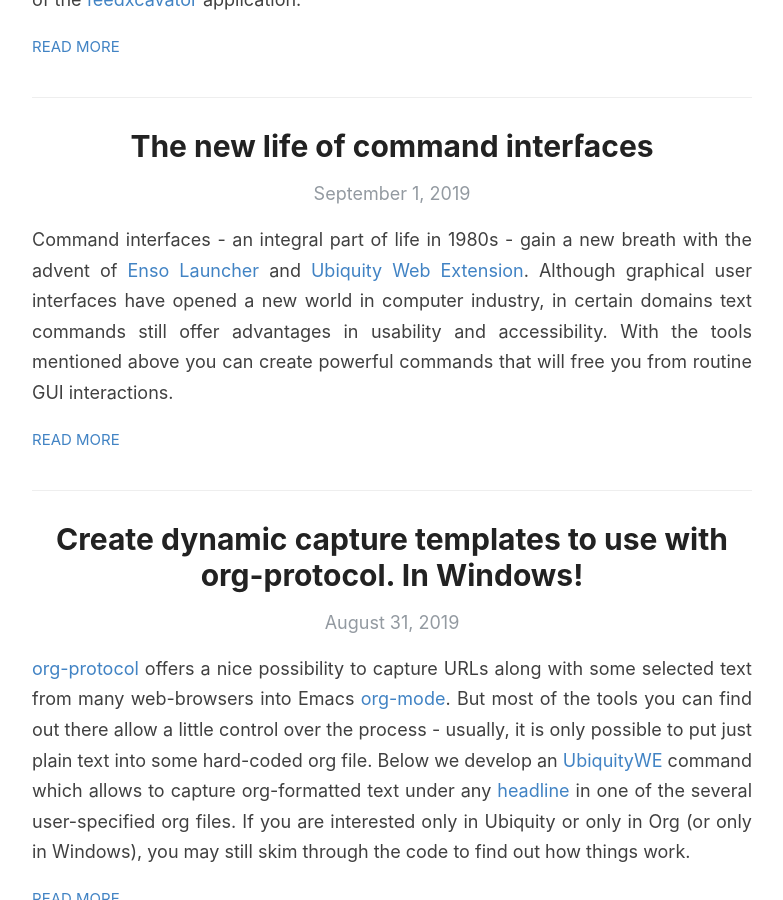
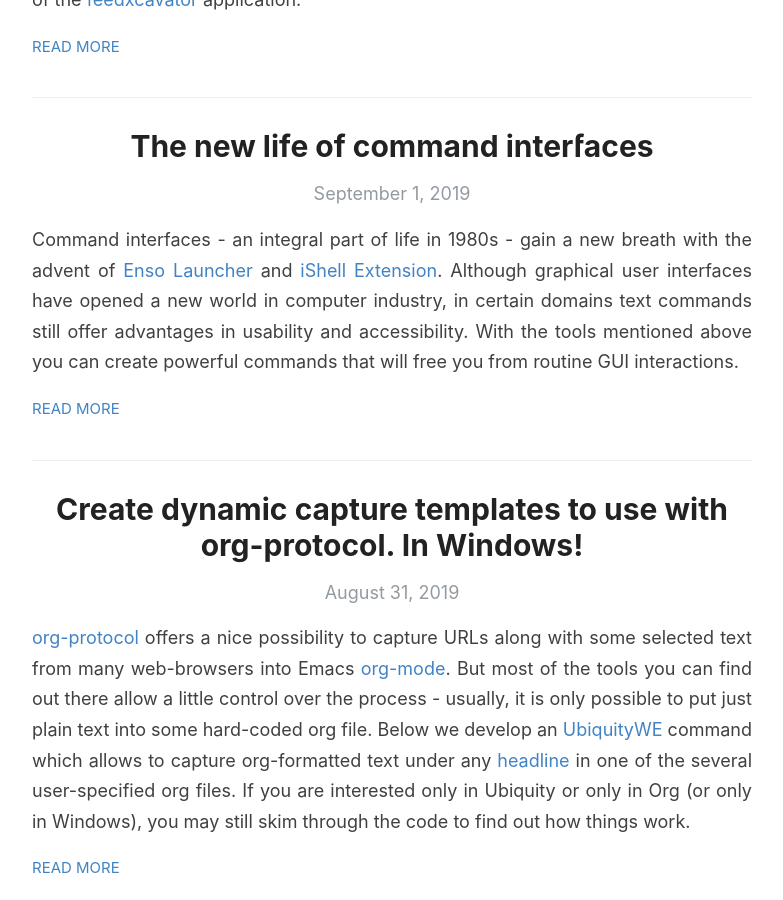
Before and after one commit to GChristensen/posts, a Jekyll site: the page built from index.html, in a window 1280 px wide and 900 px high, scrolled down 319 px. Shown: the whole window, without its empty margins (248-1031 px from the left). Built offline with Jekyll 4.4.1, drawn with Linux system fonts in a browser that asks for light colours; the list of posts is cut into pages by our own code.

Commit message:
post edit

```diff
--- a/_posts/2019-09-01-custom-enso-commands.md
+++ b/_posts/2019-09-01-custom-enso-commands.md
@@ -6,7 +6,7 @@
 
 Command interfaces - an integral part of life in 1980s -  gain a new breath with
 the advent of [Enso Launcher](https://gchristensen.github.io/enso-portable/) and
-[Ubiquity Web Extension](https://gchristensen.github.io/ubiquitywe/). Although
+[iShell Extension](https://gchristensen.github.io/ishell/). Although
 graphical user interfaces have opened a new world in computer industry, in
 certain domains text commands still offer advantages in usability and
 accessibility. With the tools mentioned above you can create powerful
```
